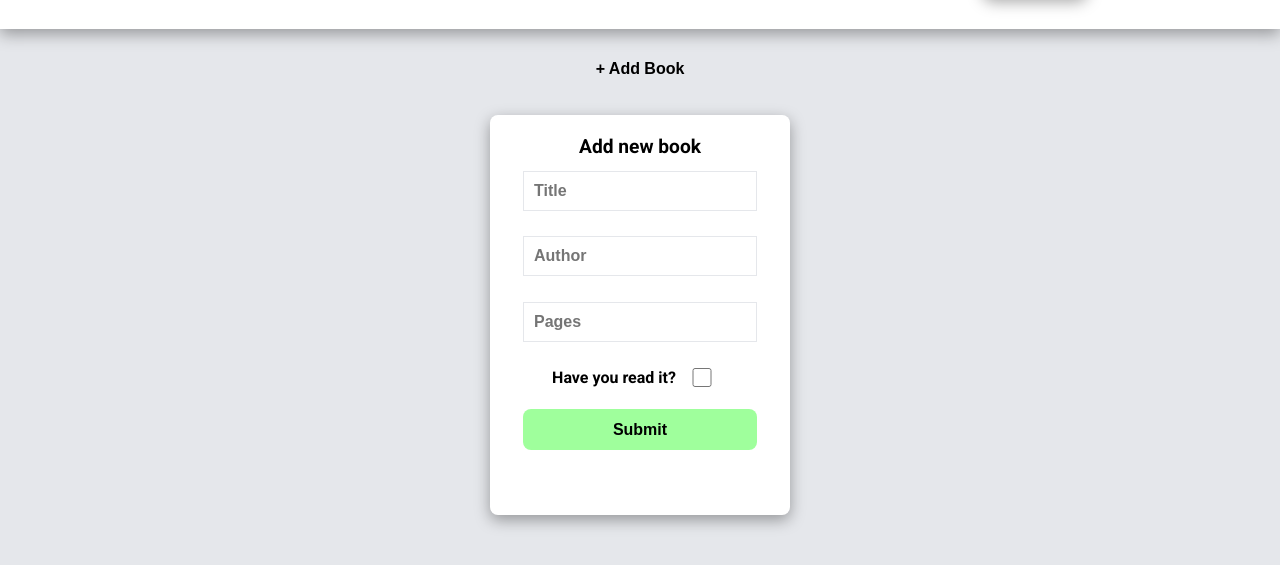
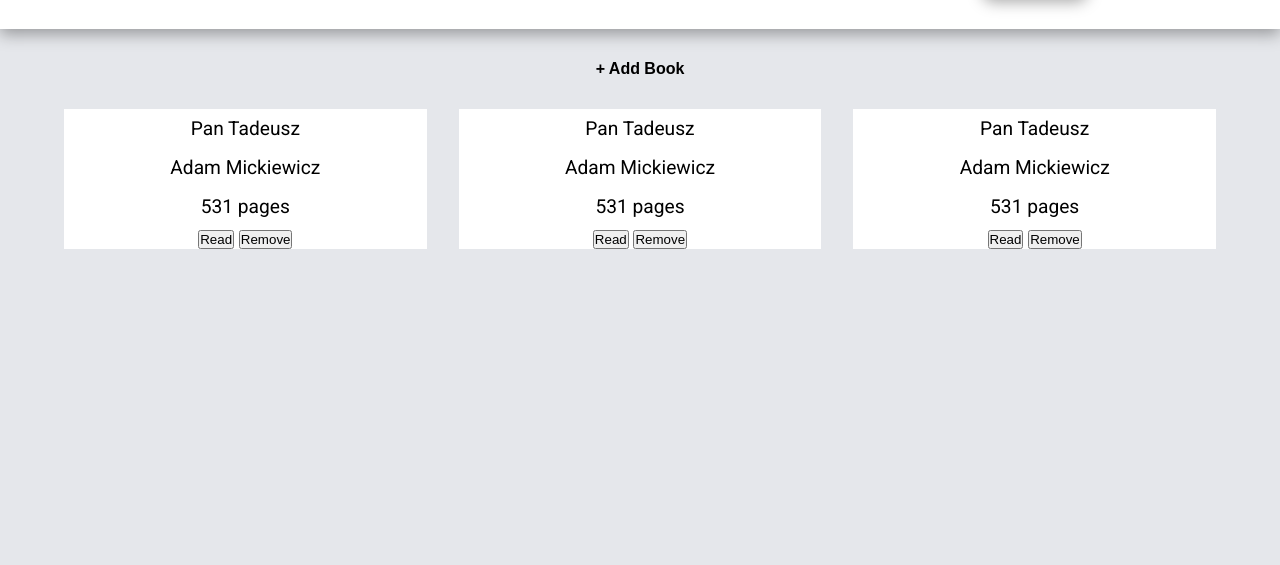
Before and after one commit to Alan1234111/Library-project, a website: page index.html in a window 1280 px wide. Shown: the part 85-650 px from the top of the page. Drawn offline with Linux system fonts and the light colour scheme.

Commit message:
build: basic main

```diff
--- a/index.html
+++ b/index.html
@@ -21,22 +21,22 @@
       <button class="add-book__button">+ Add Book</button>
     </section>
 
-    <div class="add-book-modal">
+    <div class="add-book-modal hide">
       <p class="add-book-modal__text">Add new book</p>
 
       <form action="#" class="add-book-modal__form">
         <ul class="add-book-modal__inputs">
           <li class="add-book-modal__li">
             <label for="title"></label>
-            <input type="text" placeholder="Title" name="title" id="title" />
+            <input type="text" placeholder="Title" name="title" id="title" required />
           </li>
           <li class="add-book-modal__li">
             <label for="author"></label>
-            <input type="text" placeholder="Author" name="author" id="author" />
+            <input type="text" placeholder="Author" name="author" id="author" required />
           </li>
           <li class="add-book-modal__li">
             <label for="pages"></label>
-            <input type="number" placeholder="Pages" name="pages" id="pages" min="0" max="5000" />
+            <input type="number" placeholder="Pages" name="pages" id="pages" min="0" max="5000" required />
           </li>
           <li class="add-book-modal__li">
             <label for="read">Have you read it?</label>
@@ -48,6 +48,32 @@
       </form>
     </div>
 
+    <main class="library">
+      <div class="book">
+        <p class="book-title">Pan Tadeusz</p>
+        <p class="book-author">Adam Mickiewicz</p>
+        <p class="book-pages">531 pages</p>
+        <button class="book-isread">Read</button>
+        <button class="book-remove">Remove</button>
+      </div>
+
+      <div class="book">
+        <p class="book-title">Pan Tadeusz</p>
+        <p class="book-author">Adam Mickiewicz</p>
+        <p class="book-pages">531 pages</p>
+        <button class="book-isread">Read</button>
+        <button class="book-remove">Remove</button>
+      </div>
+
+      <div class="book">
+        <p class="book-title">Pan Tadeusz</p>
+        <p class="book-author">Adam Mickiewicz</p>
+        <p class="book-pages">531 pages</p>
+        <button class="book-isread">Read</button>
+        <button class="book-remove">Remove</button>
+      </div>
+    </main>
+
     <script type="text/javascript" src="index.js"></script>
   </body>
 </html>
--- a/style.css
+++ b/style.css
@@ -92,6 +92,7 @@ body {
 .add-book-modal__li input {
   width: 90%;
   padding: 10px 10px;
+  border-radius: 8px;
   border: #e5e7eb 1px solid;
   font-weight: bold;
   font-size: 1rem;
@@ -120,3 +121,27 @@ body {
   background-color: #9fff9c;
   cursor: pointer;
 }
+
+/* main section */
+
+.library {
+  display: grid;
+  grid-template-columns: repeat(auto-fit, minmax(200px, 1fr));
+  column-gap: 2rem;
+  width: 90%;
+  margin: 0 auto;
+  text-align: center;
+  font-size: 1.2rem;
+}
+
+.book {
+  background-color: white;
+}
+
+.book p {
+  padding: 8px 0;
+}
+
+.hide {
+  display: none;
+}
```
